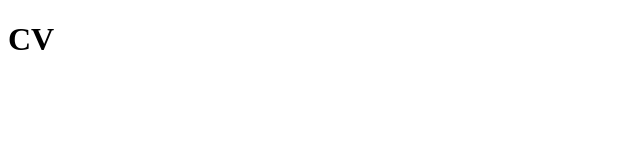
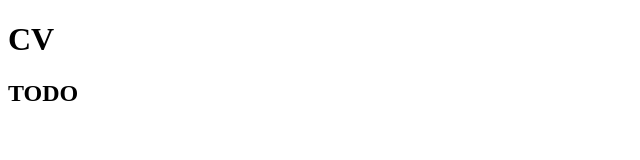
Before and after one commit to GU-Web-Dev-2025/homework-1-html-d-olivares, a plain HTML site: page index.html in a window 1280 px wide. Shown: the whole page, without its empty margins (0-640 px from the left). Drawn offline with Linux system fonts and the light colour scheme.

Commit message:
Another Commit

```diff
--- a/index.html
+++ b/index.html
@@ -9,6 +9,7 @@
 
 <body>
     <h1>CV</h1>
+    <h2>TODO</h2>
 </body>
 
 </html>
```
